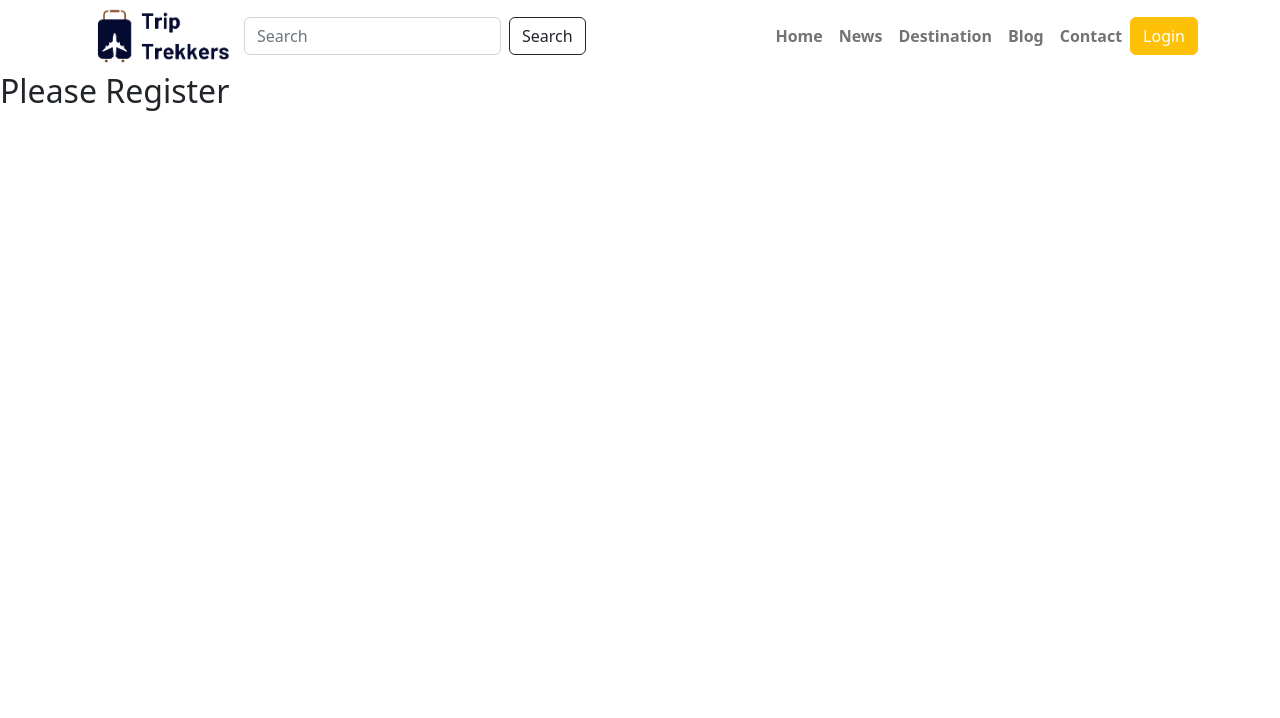
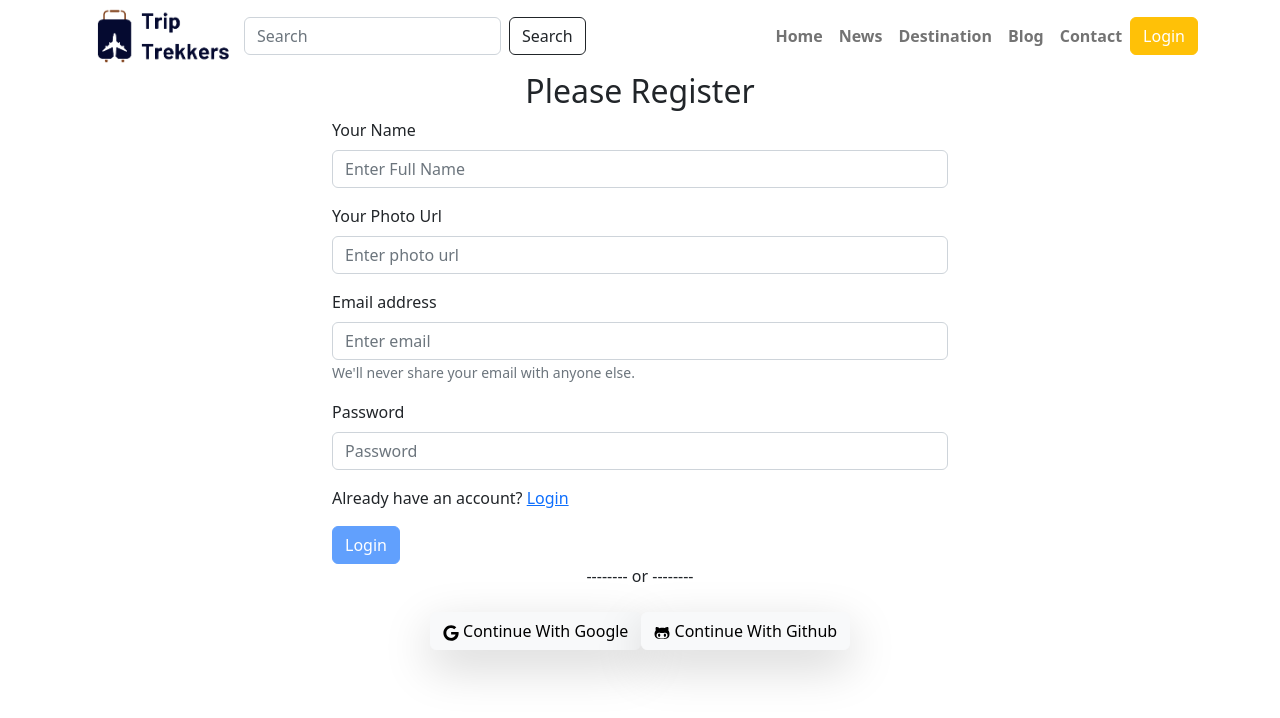
Before and after one commit to rahim-uddin-jsr/trip-trekkers-client, a React (Create React App) app: page /register in a window 1280 px wide. Shown: the top 718 px of the page. Built offline with nearby package versions, Linux system fonts and the light colour scheme.

Commit message:
registration page added

```diff
--- a/src/Pages/Home/Home/Home.js
+++ b/src/Pages/Home/Home/Home.js
@@ -19,7 +19,7 @@ const Home = () => {
     }, [bgUrl])
 
     return (
-        <div id='home' className='d-flex justify-content-between align-middle vh-100 gap-2'>
+        <div id='home' className='text-center d-flex justify-content-between align-middle vh-100 gap-2'>
             <div className='w-50 h-100 d-flex flex-column justify-content-center'>
                 <PlaceShortDescription place={places[count - 1]} />
             </div>
--- a/src/Pages/Login/Login.js
+++ b/src/Pages/Login/Login.js
@@ -1,6 +1,7 @@
 import React, { useRef, useState } from 'react';
 import { Button, Form } from 'react-bootstrap';
 import { FaGithubAlt, FaGoogle } from "react-icons/fa";
+import { Link } from 'react-router-dom';
 
 const Login = () => {
     const emailRef = useRef()
@@ -19,8 +20,8 @@ const Login = () => {
 
     }
     return (
-        <div className='w-25 mx-auto'>
-            <h2>Please Login</h2>
+        <div className='w-50 container-lg mx-auto'>
+            <h2 className='text-center'>Please Login</h2>
             <Form onSubmit={handleLogin}>
                 <Form.Group className="mb-3" controlId="formBasicEmail">
                     <Form.Label>Email address</Form.Label>
@@ -44,9 +45,11 @@ const Login = () => {
 
                     }} type="checkbox" label="Check me out" />
                 </Form.Group>
+                <p>Don't Have an account? <Link to='/register'>Register</Link></p>
                 <Button variant="primary" className='login-btn' disabled='disabled' type="submit">
                     Login
                 </Button><br />
+                <p>Forgat Password? <Link>reset</Link></p>
             </Form>
             <div className='text-center'>
                 <p>-------- or --------</p>
--- a/src/Pages/Register/Register.js
+++ b/src/Pages/Register/Register.js
@@ -1,9 +1,61 @@
-import React from 'react';
+import React, { useRef, useState } from 'react';
+import { Button, Form } from 'react-bootstrap';
+import { FaGithubAlt, FaGoogle } from 'react-icons/fa';
+import { Link } from 'react-router-dom';
 
 const Register = () => {
+    const nameRef = useRef()
+    const emailRef = useRef()
+    const passwordRef = useRef()
+    const photoUrlRef = useRef()
+    const handleRegister = (e) => {
+        e.preventDefault()
+        const email = emailRef.current.value;
+        const password = passwordRef.current.value;
+        const photoUrl = photoUrlRef.current.value;
+        const name = nameRef.current.value;
+        console.log(email, password);
+    }
+    const handleGoogleSignIn = (e) => {
+
+    }
+    const handleGithubSignIn = (e) => {
+
+    }
     return (
-        <div>
-            <h2>Please Register</h2>
+        <div className='w-50 container-lg mx-auto'>
+            <h2 className='text-center'>Please Register</h2>
+            <Form onSubmit={handleRegister}>
+                <Form.Group className="mb-3" controlId="formBasicEmail">
+                    <Form.Label>Your Name</Form.Label>
+                    <Form.Control ref={nameRef} type="email" placeholder="Enter Full Name" />
+                </Form.Group>
+                <Form.Group className="mb-3" controlId="formBasicEmail">
+                    <Form.Label>Your Photo Url</Form.Label>
+                    <Form.Control ref={photoUrlRef} type="url" placeholder="Enter photo url" />
+                </Form.Group>
+                <Form.Group className="mb-3" controlId="formBasicEmail">
+                    <Form.Label>Email address</Form.Label>
+                    <Form.Control ref={emailRef} type="email" placeholder="Enter email" />
+                    <Form.Text className="text-muted">
+                        We'll never share your email with anyone else.
+                    </Form.Text>
+                </Form.Group>
+
+                <Form.Group className="mb-3" controlId="formBasicPassword">
+                    <Form.Label>Password</Form.Label>
+                    <Form.Control ref={passwordRef} type="password" placeholder="Password" />
+                </Form.Group>
+                <p>Already have an account? <Link to='/login'>Login</Link></p>
+                <Button variant="primary" className='login-btn' disabled='disabled' type="submit">
+                    Login
+                </Button><br />
+            </Form>
+            <div className='text-center'>
+                <p>-------- or --------</p>
+                <Button className='my-2 btn-light shadow-lg login-btn' onClick={handleGoogleSignIn}><FaGoogle /> Continue With Google</Button>
+                <Button className='btn-light shadow-lg login-btn' onClick={handleGithubSignIn}><FaGithubAlt /> Continue With Github</Button>
+            </div>
         </div>
     );
 };
```
